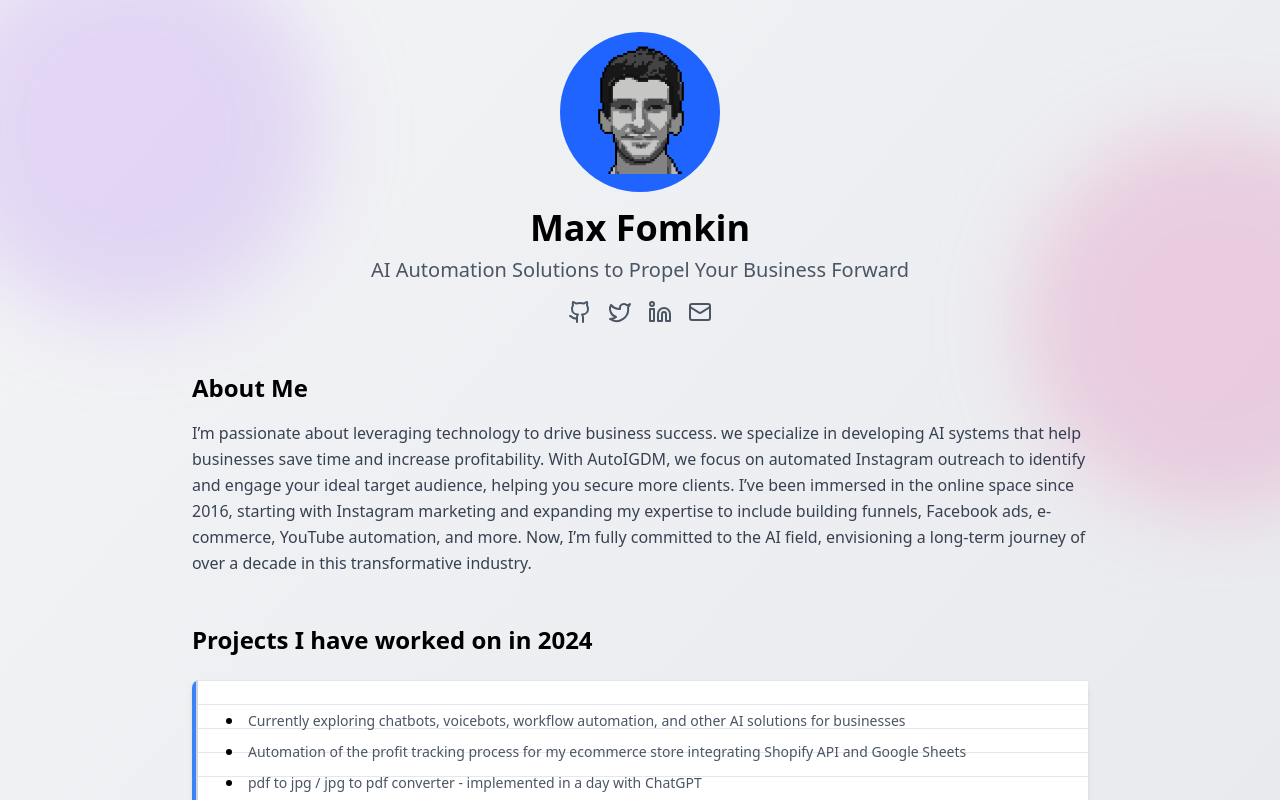
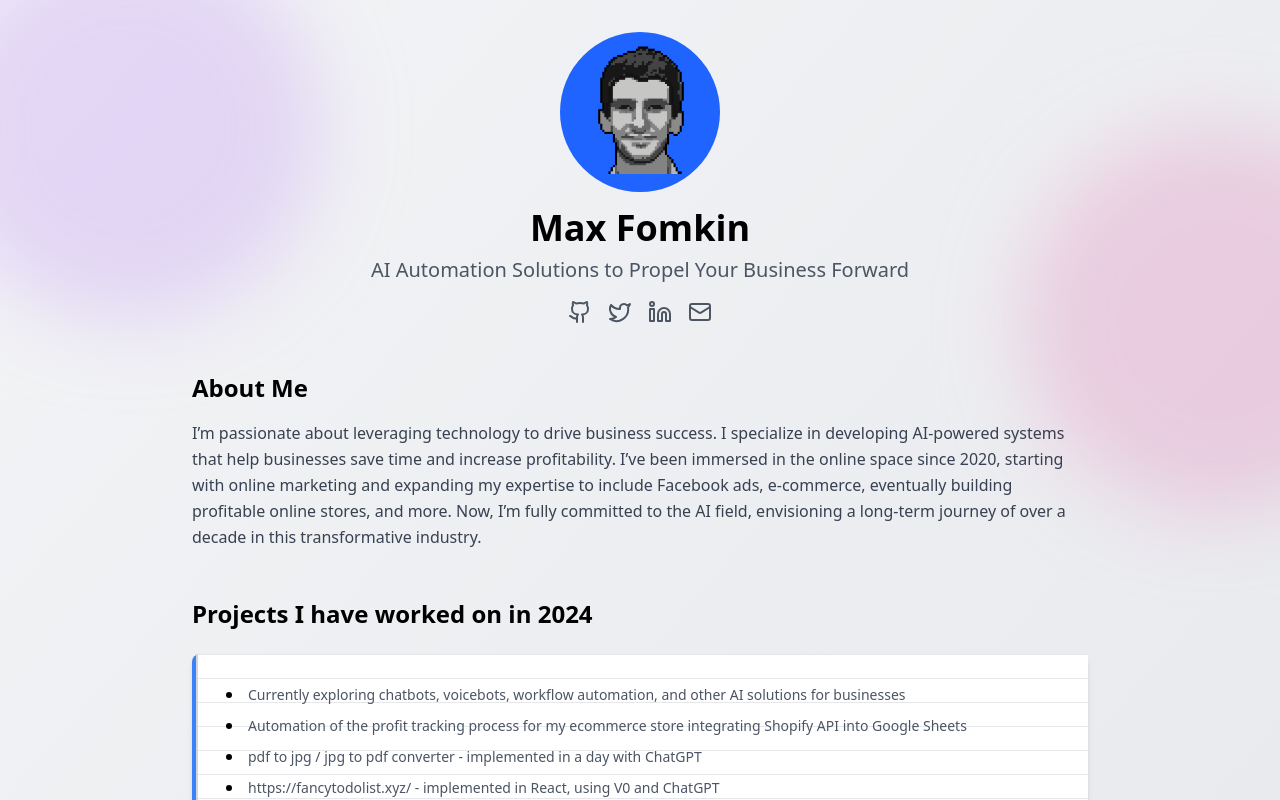
Before and after one commit to fomaxxie/portfolio-24, a React (Create React App) app: page / in a window 1280 px wide. Shown: the top 800 px of the page. Built offline with nearby package versions, Linux system fonts and the light colour scheme.

Commit message:
bio improved

```diff
--- a/public/index.html
+++ b/public/index.html
@@ -6,7 +6,7 @@
     <meta name="viewport" content="width=device-width, initial-scale=1" />
     <meta name="theme-color" content="#000000" />
     <meta
-      name="description"
+      name="fomaxxie"
       content="Web site created using create-react-app"
     />
     <link rel="apple-touch-icon" href="%PUBLIC_URL%/logo192.png" />
@@ -24,7 +24,7 @@
       work correctly both with client-side routing and a non-root public URL.
       Learn how to configure a non-root public URL by running `npm run build`.
     -->
-    <title>React App</title>
+    <title>fomaxxie</title>
   </head>
   <body>
     <noscript>You need to enable JavaScript to run this app.</noscript>
--- a/src/App.js
+++ b/src/App.js
@@ -23,11 +23,11 @@ function Portfolio({ children }) {
 
   const projects = [
     "Currently exploring chatbots, voicebots, workflow automation, and other AI solutions for businesses",
-    "Automation of the profit tracking process for my ecommerce store integrating Shopify API and Google Sheets",
+    "Automation of the profit tracking process for my ecommerce store integrating Shopify API into Google Sheets",
     "pdf to jpg / jpg to pdf converter - implemented in a day with ChatGPT",
-    "https://fancytodolist.xyz/ - implemented in React, Node.js, using V0 and ChatGPT",
+    "https://fancytodolist.xyz/ - implemented in React, using V0 and ChatGPT",
     "AI_Apply: A web app that helps users generate AI-powered cover letters and resume summaries. Implemented with ruby on rails and javascript, includes OpenAI and Stripe APIs, and hosted on Render. Currently off because don't want to pay for DB and API calls.",
-    "Midpoint: A flight searching platform that helps travelers find the best midpoint destinations for meeting up with friends and family. A final bootcamp project implemented in Ruby on Rails, includes integration with APIs: Mapbox, OpenAI, flight search engine, unsplash, and hosted on Heroku.",
+    "Midpoint: A flight searching platform that helps travelers find the best midpoint destinations for meeting up with friends and family. A final bootcamp project implemented in Ruby on Rails, includes integration with APIs: Mapbox, OpenAI, flight search engine, unsplash, hosted on Heroku.",
     "Created fully functional and profitable Shopify stores from scratch",
   ]
 
@@ -97,14 +97,11 @@ function Portfolio({ children }) {
           <p className="text-gray-700 leading-relaxed">
           I’m passionate about leveraging technology to drive business success.
 
-          we specialize in developing
-          AI systems that help businesses save time and increase profitability.
-          With AutoIGDM, we focus on automated Instagram outreach to identify and engage your
-          ideal target audience, helping you secure more clients.
+          I specialize in developing AI-powered systems that help businesses save time and increase profitability.
 
-          I’ve been immersed in the online space since 2016, starting with Instagram
-          marketing and expanding my expertise to include building funnels, Facebook ads,
-          e-commerce, YouTube automation, and more.
+          I’ve been immersed in the online space since 2020, starting with online
+          marketing and expanding my expertise to include Facebook ads, e-commerce,
+          eventually building profitable online stores, and more.
 
           Now, I’m fully committed to the AI field, envisioning a long-term journey of
           over a decade in this transformative industry.
```
